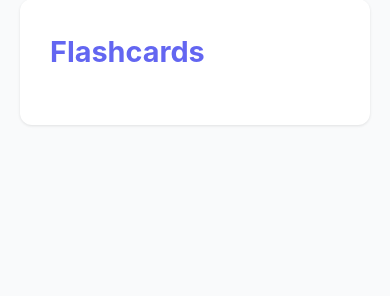
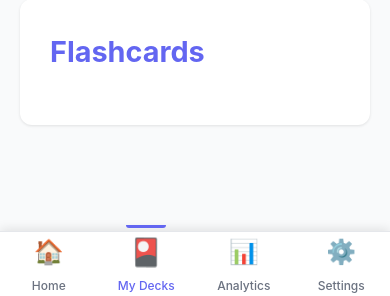
Before and after one commit to julisunkan/flash3, a Flask app: page /deck/1 in a window 390 px wide. Shown: the part 548-844 px from the top of the page. Run offline with Flask 3, Linux system fonts and the light colour scheme.

Commit message:
Add mobile-style bottom navigation bar to all pages
Introduces a fixed bottom navigation bar with styling and links to main sections across all HTML templates (index, deck, study, quiz, analytics, settings) and updates static/css/style.css to implement the navigation's appearance and behavior.

Replit-Commit-Author: Agent
Replit-Commit-Session-Id: e8d52a9c-c1b7-427c-9e30-908c23cf99cd
Replit-Commit-Checkpoint-Type: full_checkpoint
Replit-Commit-Event-Id: 2405e838-56b8-4141-b177-51470fb9ff41
Replit-Commit-Screenshot-Url: https://storage.googleapis.com/screenshot-production-us-central1/e667ce72-2861-4f7b-82e6-52b3c08cf822/e8d52a9c-c1b7-427c-9e30-908c23cf99cd/ntYLgjy

```diff
--- a/static/css/style.css
+++ b/static/css/style.css
@@ -1222,6 +1222,85 @@ textarea:focus {
     background: var(--primary-dark);
 }
 
+/* Mobile App Style Bottom Navigation */
+.bottom-nav {
+    position: fixed;
+    bottom: 0;
+    left: 0;
+    right: 0;
+    background: white;
+    border-top: 1px solid var(--border);
+    box-shadow: 0 -2px 10px rgba(0, 0, 0, 0.1);
+    z-index: 1000;
+    display: flex;
+    justify-content: space-around;
+    align-items: center;
+    padding: 8px 0;
+    height: 65px;
+}
+
+.nav-item {
+    flex: 1;
+    display: flex;
+    flex-direction: column;
+    align-items: center;
+    justify-content: center;
+    text-decoration: none;
+    color: var(--text-light);
+    cursor: pointer;
+    transition: all 0.3s ease;
+    padding: 8px;
+    position: relative;
+}
+
+.nav-item:hover {
+    color: var(--primary);
+}
+
+.nav-item.active {
+    color: var(--primary);
+}
+
+.nav-item.active::before {
+    content: '';
+    position: absolute;
+    top: 0;
+    left: 50%;
+    transform: translateX(-50%);
+    width: 40px;
+    height: 3px;
+    background: var(--primary);
+    border-radius: 0 0 3px 3px;
+}
+
+.nav-icon {
+    font-size: 1.5rem;
+    margin-bottom: 4px;
+    transition: transform 0.3s ease;
+}
+
+.nav-item:active .nav-icon {
+    transform: scale(0.9);
+}
+
+.nav-item.active .nav-icon {
+    transform: scale(1.1);
+}
+
+.nav-label {
+    font-size: 0.75rem;
+    font-weight: 500;
+}
+
+/* Add padding to body to prevent content from being hidden behind bottom nav */
+body {
+    padding-bottom: 80px;
+}
+
+.container {
+    padding-bottom: 20px;
+}
+
 @media (max-width: 768px) {
     header h1 {
         font-size: 1.8rem;
@@ -1251,4 +1330,8 @@ textarea:focus {
         display: flex;
         flex-direction: column;
     }
+
+    .bottom-nav {
+        padding: 10px 0;
+    }
 }
--- a/templates/deck.html
+++ b/templates/deck.html
@@ -192,5 +192,25 @@
 
         loadDeck();
     </script>
+
+    <!-- Mobile App Style Bottom Navigation -->
+    <nav class="bottom-nav">
+        <a href="/" class="nav-item">
+            <div class="nav-icon">🏠</div>
+            <div class="nav-label">Home</div>
+        </a>
+        <a href="/" class="nav-item active">
+            <div class="nav-icon">🎴</div>
+            <div class="nav-label">My Decks</div>
+        </a>
+        <a href="/analytics" class="nav-item">
+            <div class="nav-icon">📊</div>
+            <div class="nav-label">Analytics</div>
+        </a>
+        <a href="/settings" class="nav-item">
+            <div class="nav-icon">⚙️</div>
+            <div class="nav-label">Settings</div>
+        </a>
+    </nav>
 </body>
 </html>
```
Also changed, not shown: templates/analytics.html (+20 -0 lines), templates/index.html (+20 -0 lines), templates/quiz.html (+20 -0 lines), templates/settings.html (+20 -0 lines), templates/study.html (+20 -0 lines), 1 other file.
